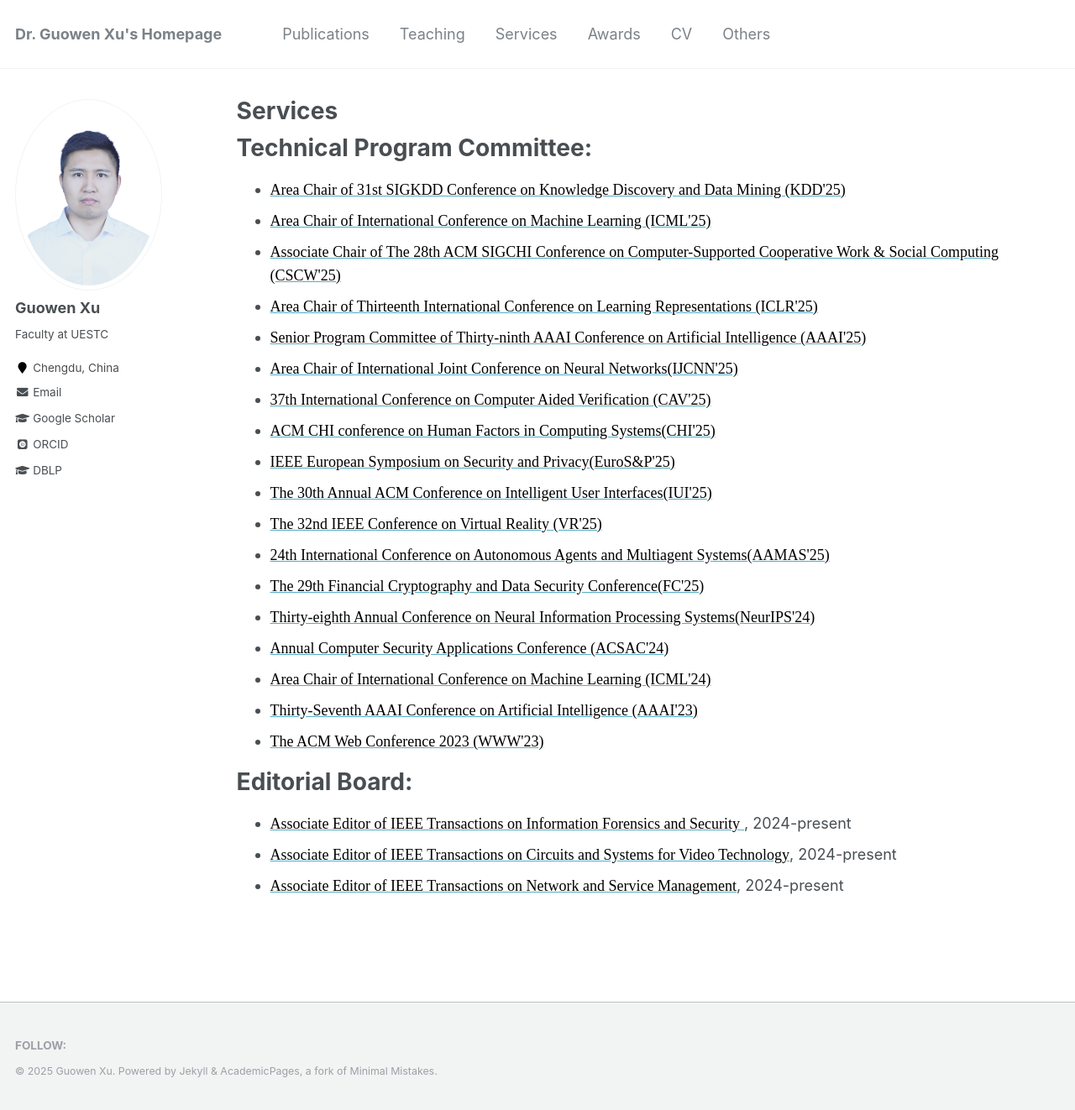
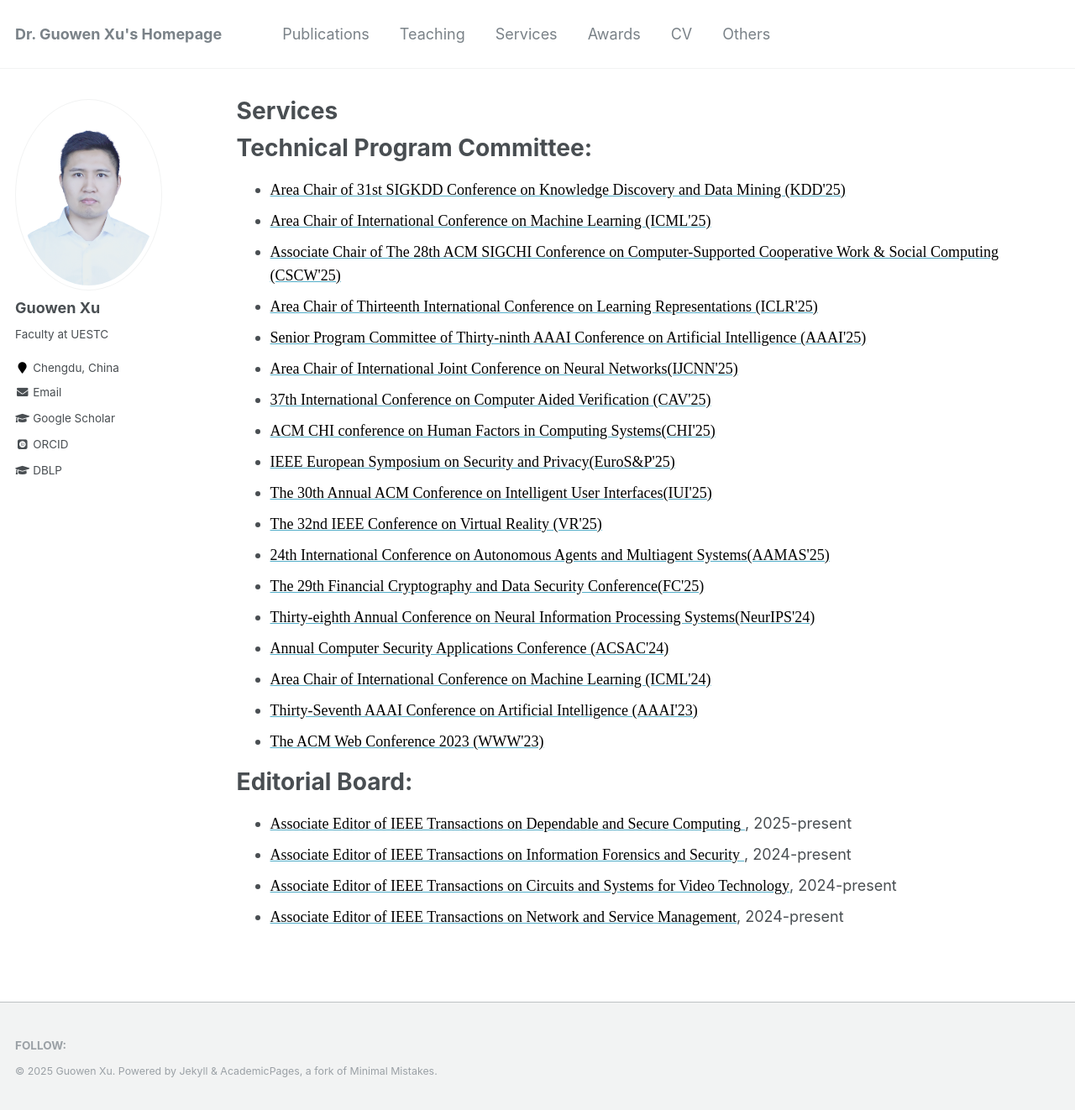
Before and after one commit to Guowen-xu/guowen-xu.github.io, a Jekyll site: the page built from _pages/services.md, in a window 1280 px wide and 1322 px high. Shown: the whole window at 84% size. Built offline with Jekyll 4.4.1, drawn with Linux system fonts in a browser that asks for light colours; some web fonts are replaced.

Commit message:
Update services.md

```diff
--- a/_pages/services.md
+++ b/_pages/services.md
@@ -28,6 +28,7 @@ Technical Program Committee:
 
 Editorial Board:
 ======
+* [ <font face="Times New Roman" color=black size=4>Associate Editor of IEEE Transactions on Dependable and Secure Computing</font> ](https://www.computer.org/csdl/journal/tq/about/107350?title=Editorial%20Board&periodical=IEEE%20Transactions%20on%20Dependable%20and%20Secure%20Computing), 2025-present
 * [ <font face="Times New Roman" color=black size=4>Associate Editor of IEEE Transactions on Information Forensics and Security</font> ](https://signalprocessingsociety.org/publications-resources/ieee-transactions-information-forensics-and-security/editorial-board), 2024-present
 * [ <font face="Times New Roman" color=black size=4>Associate Editor of IEEE Transactions on Circuits and Systems for Video Technology</font>](https://ieee-cas.org/publication/tcsvt), 2024-present
 * [ <font face="Times New Roman" color=black size=4>Associate Editor of IEEE Transactions on Network and Service Management</font>](https://www.comsoc.org/publications/journals/ieee-tnsm/ieee-transactions-network-and-service-management-editorial-board), 2024-present
```
